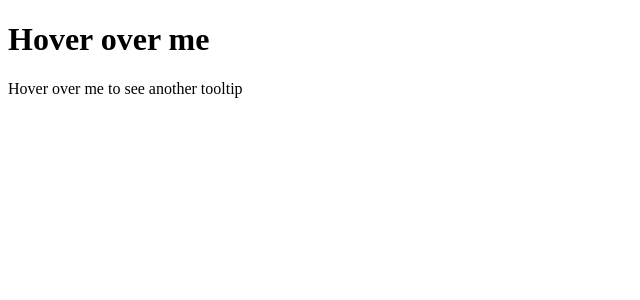
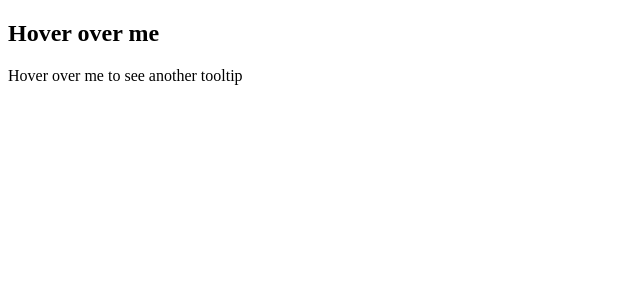
Before and after one commit to acciojob/react-composition-3-Nikk45, a React app: page / in a window 1280 px wide. Shown: the top 300 px of the page, without its empty margins (0-640 px from the left). Built offline with nearby package versions, Linux system fonts and the light colour scheme.

Commit message:
submit 3 10

```diff
--- a/src/components/App.js
+++ b/src/components/App.js
@@ -9,7 +9,8 @@ const App = () => {
     <div>
         {/* Do not remove the main div */}
         <Tooltip text="This is a tooltip">
-        <h1 className="tooltip">Hover over me</h1>
+        <h2 className="tooltip">Hover over me
+        </h2>
       </Tooltip>
 
       <Tooltip text="This is another tooltip">
--- a/src/components/Tooltip.js
+++ b/src/components/Tooltip.js
@@ -14,7 +14,9 @@ console.log(children);
   return (
     <div className="tooltip-container" onMouseEnter={handleMouseEnter} onMouseLeave={handleMouseLeave}>
       {children}
-      {showTooltip && <children.type className="tooltiptext">{text}</children.type>}
+      <div>
+        {showTooltip && <children.type className="tooltiptext">{text}</children.type>}
+      </div>
     </div>
   );
 };
```
